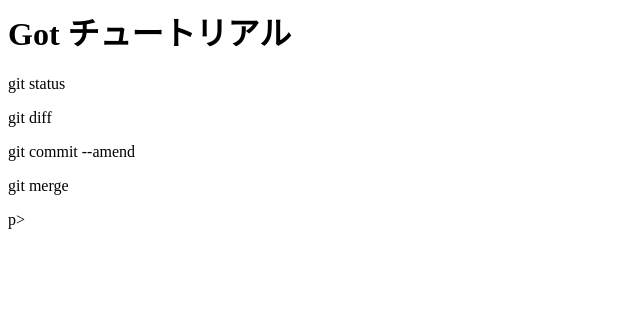
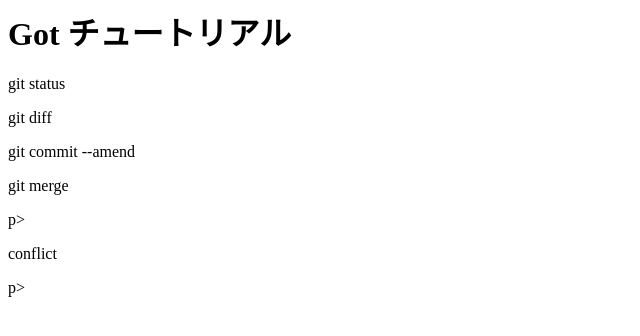
Before and after one commit to sumichihi/git_tutorial, a plain HTML site: page index.html in a window 1280 px wide. Shown: the whole page, without its empty margins (0-640 px from the left). Drawn offline with Linux system fonts and the light colour scheme.

Commit message:
added  conflict

```diff
--- a/index.html
+++ b/index.html
@@ -3,3 +3,4 @@
 <p>git diff</p>
 <p>git commit --amend</p>
 <p>git merge</p>p>
+<p>conflict</p>p>
```
